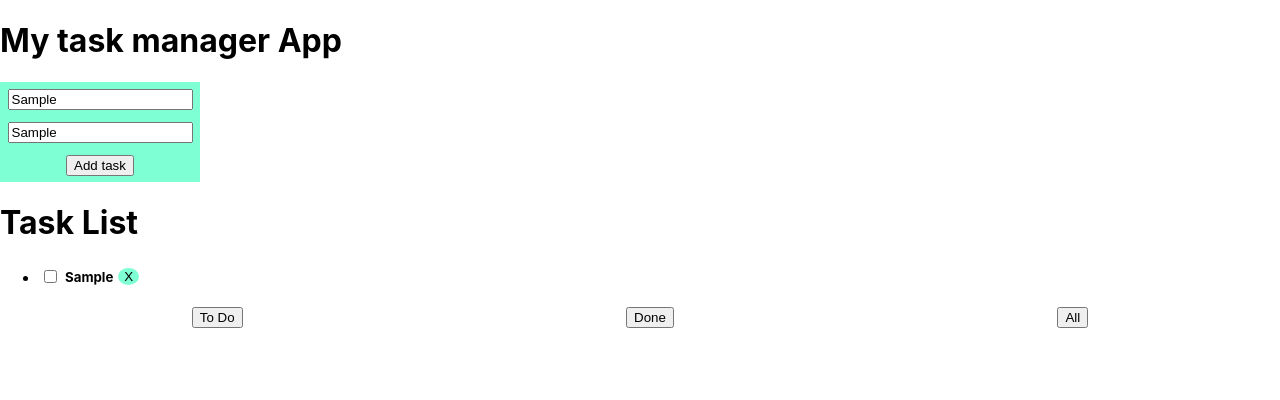
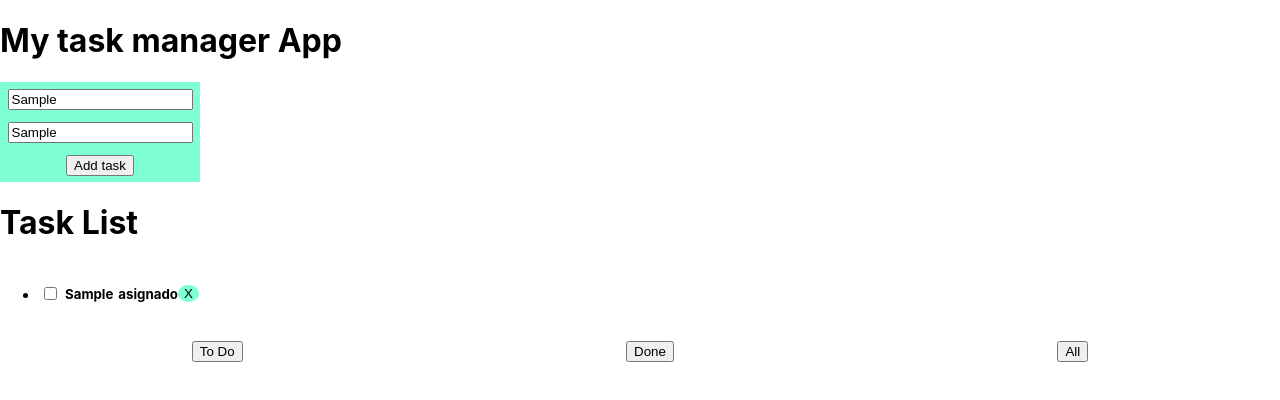
Before and after one commit to lissms/my-task-list, a React (Create React App) app: page / in a window 1280 px wide. Both pictures are taken after typing "Sample", "Sample" into the empty fields and a click on the button "Add task". Shown: the top 400 px of the page. Built offline with nearby package versions, Linux system fonts and the light colour scheme.

Commit message:
add task if !== of

```diff
--- a/src/components/Task.jsx
+++ b/src/components/Task.jsx
@@ -6,6 +6,7 @@ function Task(props) {
     <div className="task-container">
       <input type="checkbox" name="checkbox" id="checkbox" />
       <h5 className="my-task">{props.text}</h5>
+      <h5 className="my-assigned">asignado</h5>
       <button className="remove-task-button">X</button>
     </div>
   );
--- a/src/components/TaskList.jsx
+++ b/src/components/TaskList.jsx
@@ -13,7 +13,7 @@ function TaskList(props) {
   return (
     <div>
       <h1>Task List</h1>
-      <ul>{liItems} </ul>
+      <ul>{liItems}</ul>
     </div>
   );
 }
```
